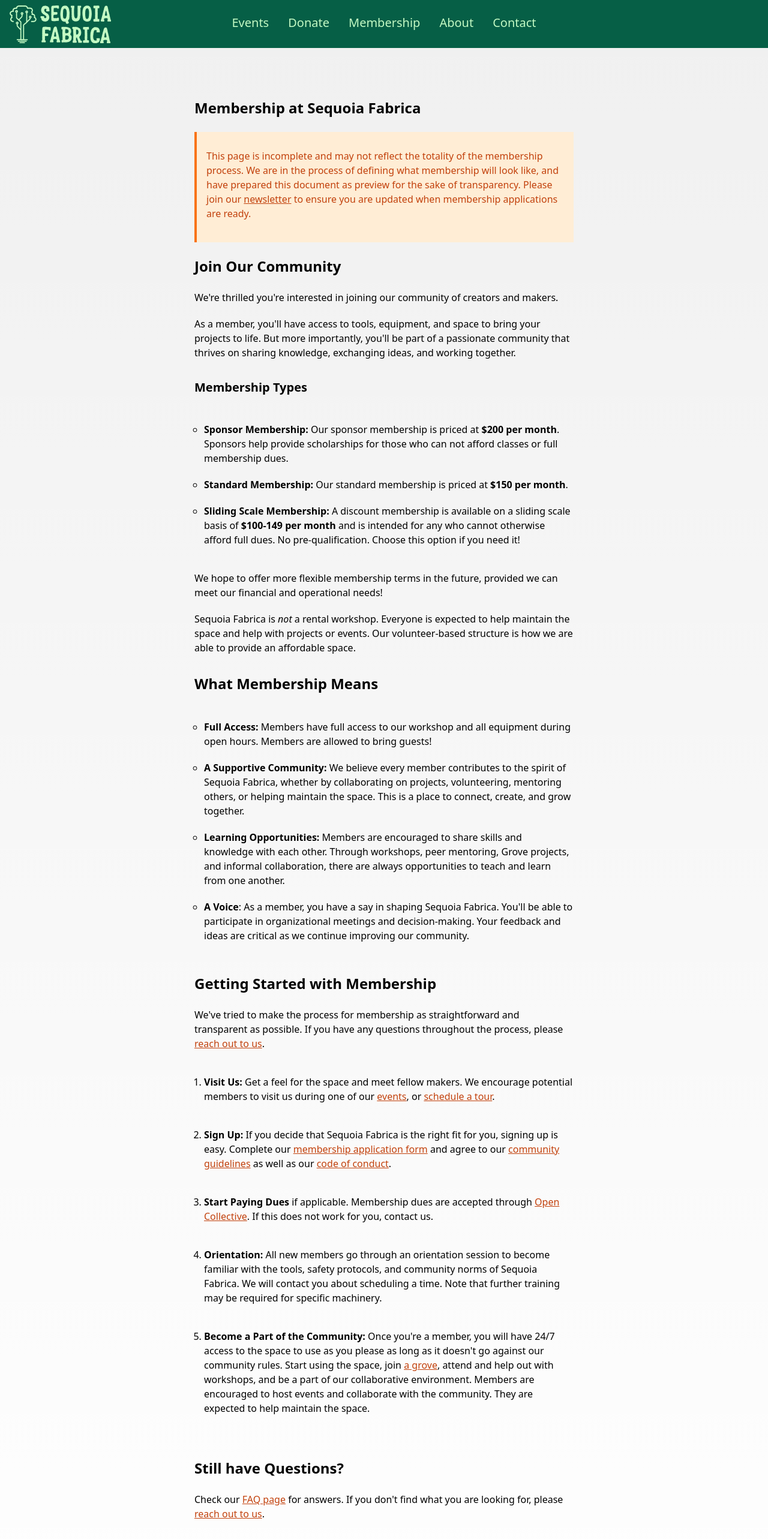
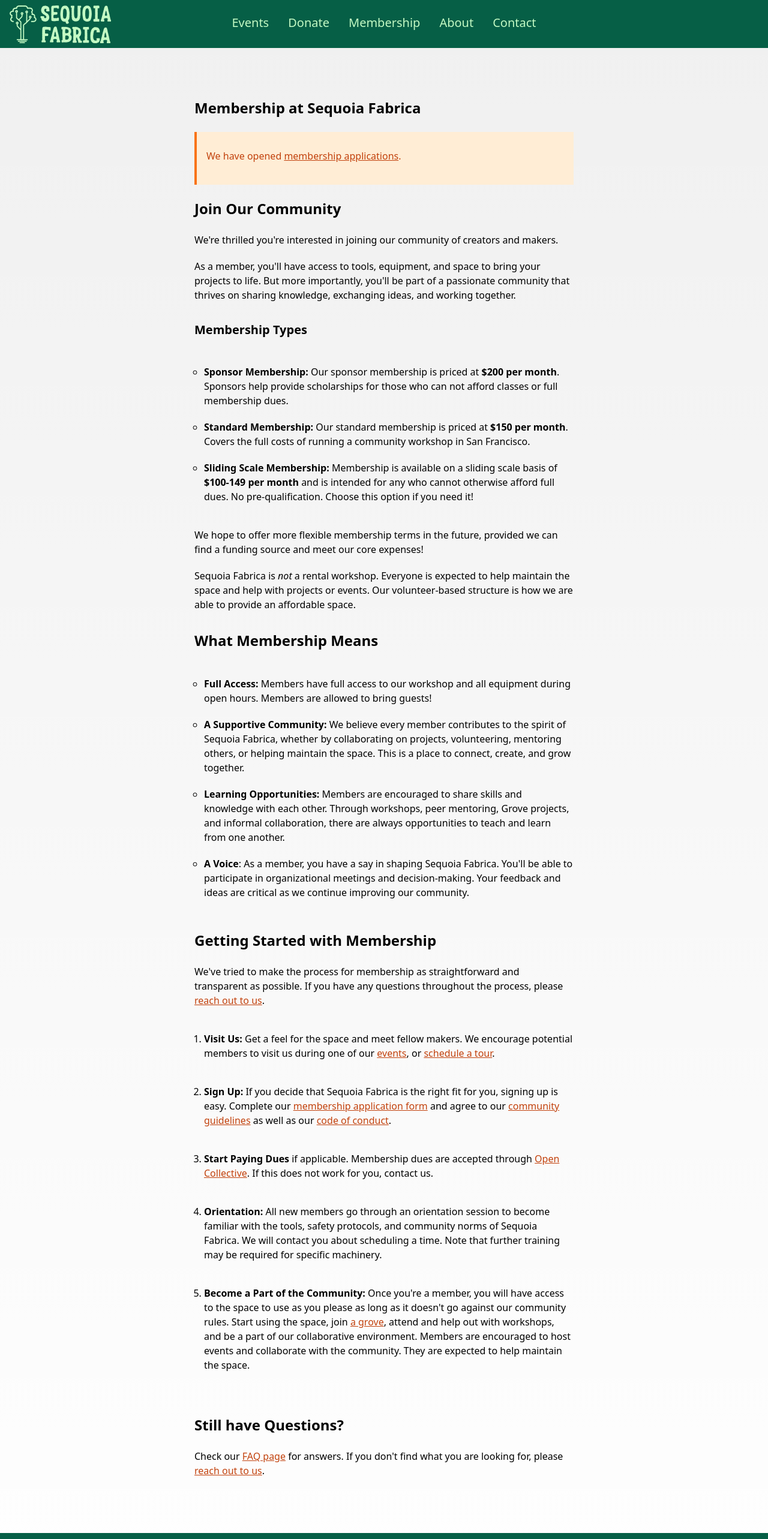
Before and after one commit to Sequoia-Fabrica/sequoia-fabrica-landing-page, a Next.js app: page /docs/membership in a window 1280 px wide. Shown: the top 2566 px of the page at 60% size. Built offline with nearby package versions, Linux system fonts and the light colour scheme.

Commit message:
link membership application

```diff
--- a/src/pages/docs/about.mdx
+++ b/src/pages/docs/about.mdx
@@ -6,21 +6,21 @@ Welcome to Sequoia Fabrica, an intergenetational community workshop fostering th
 
 ## Why We Do What We Do
 
-To build great things, you need good tools and good community. Sequoia Fabrica offers both! In the tradition of [makerspaces](https://www.makerspaces.com/what-is-a-makerspace/) and [hackerspaces](https://hackerspaces.org), we offer shared access to expensive, high-quality tools and machinery in an environment where learning, sharing, and building together is the norm.
+To build great things, you need good tools and good community. Sequoia Fabrica offers both! In the tradition of [makerspaces](https://www.makerspaces.com/what-is-a-makerspace/) and [hackerspaces](https://hackerspaces.org), we offer shared access to high-quality tools and machinery in an environment where learning, sharing, and building together is the norm.
 
-We believe in the transformative power of access to tools and technology. Our mission is to democratize the ability to create, innovate, and explore artistic and scientific realms including but not limited to: Electronics, Robotics, Sewing and Woodcrafts.
+We believe in the transformative power of access to tools and technology. Our mission is to democratize the ability to create, innovate, and explore artistic and scientific realms including but not limited to: Fine Arts, Electronics, Sewing and Woodcrafts.
 
 ## Inclusive and Accessible
 
-Sequoia Fabrica strives to be a force for inclusivity in the world of technology and craftsmanship. Our doors are open 24/7 to our members, and we frequently welcome the broader community to join in [events and workshops](./events). We are working on securing grants to ensure that nobody is turned away for lack of funds.
+Sequoia Fabrica strives to be a force for inclusivity in the world of technology and craftsmanship. Our doors are open to our members, and we engage with the broader community through [events and workshops](./events). We are working on securing grants to ensure that nobody is turned away for lack of funds.
 
 ## Our Founding Team
 
-Sequoia Fabrica is brought to life by a group of passionate founding members, each an expert in their domain - sewing, electronics, robotics, wood crafts and fine arts. They each maintain an area of the workshop, teach workshops and onboard new community members.
+Sequoia Fabrica is brought to life by a group of founding members passionate about sewing, electronics, robotics, wood crafts, and fine arts. They maintain areas of the workshop, teach workshops, and onboard new community members.
 
 ## Join Our Community
 
-As we embark on this exciting journey, we invite you to be a part of Sequoia Fabrica. Whether you're a seasoned maker, a curious beginner, or someone who believes in the power of community and creativity, there's a place for you here. We're always searching for volunteers to help maintain the space, run classes, and be an overall good community member.
+As we embark on this exciting journey, we invite you to be a part of Sequoia Fabrica. Whether you're a seasoned maker, a curious beginner, or someone who believes in the power of community and creativity, there's a place for you here. We're always searching for volunteers to help maintain the space, run classes, and be welcoming community members.
 
 ## Still Have Questions?
 
--- a/src/pages/docs/membership.mdx
+++ b/src/pages/docs/membership.mdx
@@ -5,7 +5,7 @@ import { urlConstants } from '@/src/text/urlConstants';
 # Membership at Sequoia Fabrica
 
 <Callout variant='warning'>
-  This page is incomplete and may not reflect the totality of the membership process. We are in the process of defining what membership will look like, and have prepared this document as preview for the sake of transparency. Please join our <a href={urlConstants.mailchimp}>newsletter</a> to ensure you are updated when membership applications are ready.
+  We have opened [membership applications](https://forms.gle/r3AytzzxeKX7NUaM8).
 </Callout>
 
 # Join Our Community
@@ -15,11 +15,11 @@ We're thrilled you're interested in joining our community of creators and makers
 As a member, you'll have access to tools, equipment, and space to bring your projects to life. But more importantly, you'll be part of a passionate community that thrives on sharing knowledge, exchanging ideas, and working together.
 
 ## Membership Types
-- **Sponsor Membership:** Our sponsor membership is priced at **$200 per month**. Sponsors  help provide scholarships for those who can not afford classes or full membership dues.
-- **Standard Membership:** Our standard membership is priced at **$150 per month**.
-- **Sliding Scale Membership:** A discount membership is available on a sliding scale basis of **$100-149 per month** and is intended for any who cannot otherwise afford full dues. No pre-qualification. Choose this option if you need it!
+- **Sponsor Membership:** Our sponsor membership is priced at **$200 per month**. Sponsors help provide scholarships for those who can not afford classes or full membership dues.
+- **Standard Membership:** Our standard membership is priced at **$150 per month**. Covers the full costs of running a community workshop in San Francisco.
+- **Sliding Scale Membership:** Membership is available on a sliding scale basis of **$100-149 per month** and is intended for any who cannot otherwise afford full dues. No pre-qualification. Choose this option if you need it!
 
-We hope to offer more flexible membership terms in the future, provided we can meet our financial and operational needs!
+We hope to offer more flexible membership terms in the future, provided we can find a funding source and meet our core expenses!
 
 Sequoia Fabrica is _not_ a rental workshop. Everyone is expected to help maintain the space and help with projects or events. Our volunteer-based structure is how we are able to provide an affordable space.
 
@@ -41,7 +41,7 @@ We've tried to make the process for membership as straightforward and transparen
 
 5. **Orientation:** All new members go through an orientation session to become familiar with the tools, safety protocols, and community norms of Sequoia Fabrica. We will contact you about scheduling a time. Note that further training may be required for specific machinery.
 
-5. **Become a Part of the Community:** Once you're a member, you will have 24/7 access to the space to use as you please as long as it doesn't go against our community rules. Start using the space, join [a grove](./faq#what_is_a_grove), attend and help out with workshops, and be a part of our collaborative environment. Members are encouraged to host events and collaborate with the community. They are expected to help maintain the space.
+5. **Become a Part of the Community:** Once you're a member, you will have access to the space to use as you please as long as it doesn't go against our community rules. Start using the space, join [a grove](./faq#what_is_a_grove), attend and help out with workshops, and be a part of our collaborative environment. Members are encouraged to host events and collaborate with the community. They are expected to help maintain the space.
 
 # Still have Questions?
 Check our [FAQ page](./faq) for answers. If you don't find what you are looking for, please [reach out to us](./contact).
```
